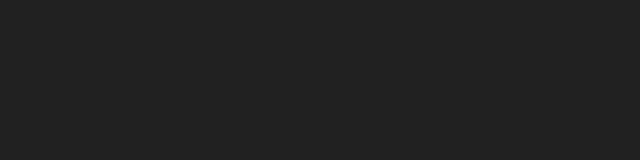
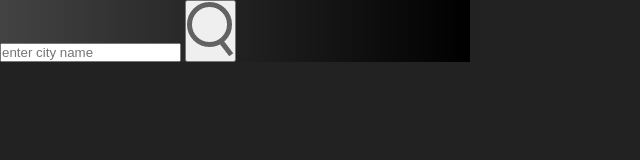
Before and after one commit to KasunChethiya/Weather-App, a plain HTML site: page index.html in a window 1280 px wide. Shown: the whole page, without its empty margins (0-640 px from the left). Drawn offline with Linux system fonts and the light colour scheme.

Commit message:
3rd commit

```diff
--- a/index.html
+++ b/index.html
@@ -5,8 +5,17 @@
     <meta name="viewport" content="width=device-width, initial-scale=1.0">
     <title>Sky Clime</title>
     <link rel="stylesheet" href="style.css">
+
 </head>
 <body>
+    <div class="card">
+        <div class="search">
+            <input type="text" placeholder="enter city name" spellcheck="false">
+            <button><img src="images/search.png"></button>
+        </div>
+    </div>
+
+
 
 </body>
 </html>
--- a/style.css
+++ b/style.css
@@ -7,4 +7,10 @@
 }
 body{
     background: #222;
+
 }
+.card{
+    width: 90%;
+    max-width: 470px;
+    background: linear-gradient(to right, #434343 0%, black 100%); ;
+}
```
